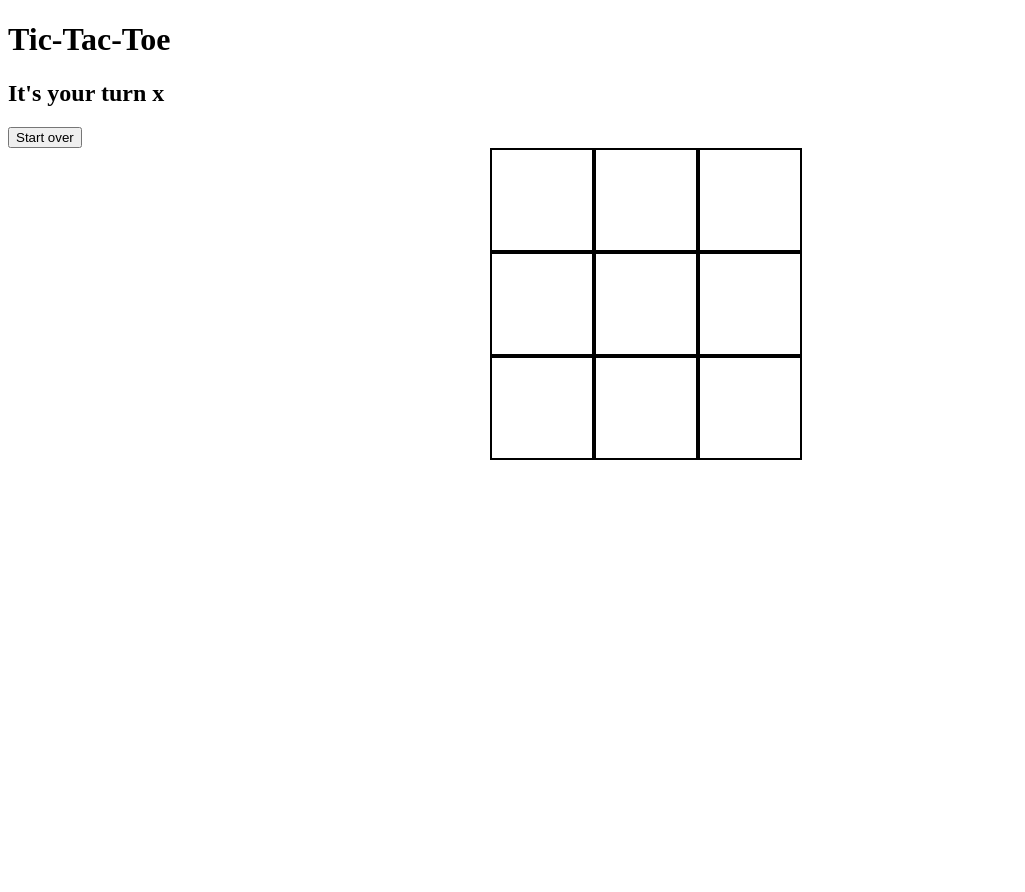
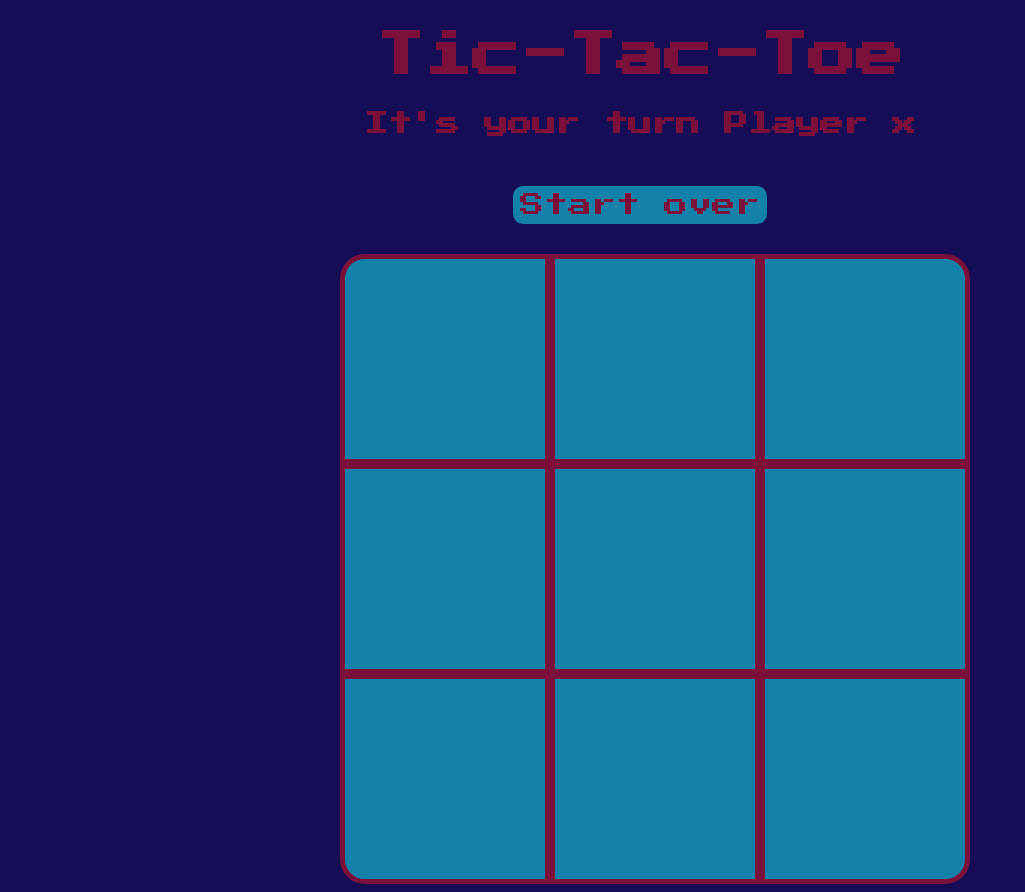
Before and after one commit to lrd373/tic-tac-toe, a plain HTML site: page index.html in a window 1280 px wide. Both pictures are taken after a click on the button "Start game". Shown: the whole page, without its empty margins (0-1025 px from the left). Before the commit the page ends 800 px from the top, so only its background shows below. Drawn offline with Linux system fonts and the light colour scheme.

Commit message:
Finished game

```diff
--- a/game.js
+++ b/game.js
@@ -1,3 +1,8 @@
+// FOR LATER: Add 'play against computer' option
+
+
+// TO DO
+// Find bug where tie registers as O winning?
 
 // Gameboard as module
 const gameboard = (() => {
@@ -5,9 +10,12 @@ const gameboard = (() => {
     let board = [];
     const _spots = document.querySelectorAll(".play-spot");
     const _winnerText = document.querySelector("#winner-text");
+    const slowClap = new Audio("sounds/Slow-Clap.mp3");
+    const bigCheer = new Audio("sounds/Battle-Crowd-Celebration-Short.mp3");
 
     let _startButton = document.querySelector("#start-button");
     _startButton.addEventListener("click", () => {
+        cheerWinner();
         if (gameState.isGameOn === "off") {
             _startButton.textContent = "Start over";
             gameState.setCurrentPlayer();
@@ -40,6 +48,21 @@ const gameboard = (() => {
         });
     });
 
+    const shootLaser = () => {
+        const laser1 = new Audio("sounds/Long-Laser-1.mp3");
+        const laser2 = new Audio("sounds/Short-Laser-1.mp3");
+        const laser3 = new Audio("sounds/Short-Laser-2.mp3");
+
+        let laserNumber = Math.ceil(Math.random() * 3);
+        if (laserNumber === 1) {
+            laser1.play();
+        } else if (laserNumber === 2) {
+            laser2.play();
+        } else {
+            laser3.play();
+        }
+    };
+
     const clearBoard = () => {
         gameboard.board.forEach(spotObj => {
             spotObj.setState("");
@@ -53,78 +76,106 @@ const gameboard = (() => {
         let xNegativeSlopeDiag = xs.filter(obj => (obj.getRow() === obj.getColumn()));
         let oNegativeSlopeDiag = os.filter(obj => (obj.getRow() === obj.getColumn()));
         if (xNegativeSlopeDiag.length === 3) {
+            console.log("Found negative diagonal for x");
             declareWinner("x");
             return;
         } else if (oNegativeSlopeDiag.length === 3) {
+            console.log("Found negative diagonal for O");
             declareWinner("o");
             return;
         }
 
         let xPositiveSlopeDiag = xs.filter(obj =>
-                (parseInt(obj.getRow()) + parseInt(obj.getColumn()) === 4));
+            (parseInt(obj.getRow()) + parseInt(obj.getColumn()) === 4));
         let oPositiveSlopeDiag = os.filter(obj =>
-                (parseInt(obj.getRow()) + parseInt(obj.getColumn()) === 4));
+            (parseInt(obj.getRow()) + parseInt(obj.getColumn()) === 4));
         if (xPositiveSlopeDiag.length === 3) {
+            console.log("Found positive diagonal for x");
             declareWinner("x");
             return;
         } else if (oPositiveSlopeDiag.length === 3) {
+            console.log("Found positive diagonal for O");
             declareWinner("o");
             return;
         }
 
         // Check for matching rows or columns of X's
-        for (let i=0; i<xs.length; i++) {
+        for (let i = 0; i < xs.length; i++) {
             let matchingRows = 1;
             let matchingColumns = 1;
 
-            for (let j=i+1; j < xs.length; j++) {
+            for (let j = i + 1; j < xs.length; j++) {
 
                 if (xs[i].getRow() === xs[j].getRow()) {
                     matchingRows++;
-                    if (matchingRows >=3) {break;};
+                    if (matchingRows >= 3) { break; };
                 }
                 if (xs[i].getColumn() === xs[j].getColumn()) {
                     matchingColumns++;
-                    if (matchingColumns >= 3) {break;};
+                    if (matchingColumns >= 3) { break; };
                 }
             }
 
-            // 3 where row=column or 3-1, 2-2, 1-3
             if (matchingRows === 3 || matchingColumns === 3) {
+                console.log("Found matching row or column for X");
                 declareWinner("x");
                 return;
             }
         };
 
         // Check for matching rows or columns of O's
-        for (let i=0; i<os.length; i++) {
+        for (let i = 0; i < os.length; i++) {
             let matchingRows = 1;
             let matchingColumns = 1;
-            for (let j=i+1; j < os.length; j++) {
+            for (let j = i + 1; j < os.length; j++) {
                 if (os[i].getRow() === os[j].getRow()) {
                     matchingRows++;
-                    if (matchingRows >=3) {break;};
+                    if (matchingRows >= 3) { break; };
                 }
                 if (os[i].getColumn() === os[j].getColumn()) {
                     matchingColumns++;
-                    if (matchingColumns >= 3) {break;};
+                    if (matchingColumns >= 3) { break; };
                 }
             }
-            // 3 where row=column or 3-1, 2-2, 1-3
+
             if (matchingRows === 3 || matchingColumns === 3) {
                 declareWinner("o");
+                console.log("Found matching row or column for O");
                 return;
             }
         };
+
+        let filledIn = gameboard.board.filter(obj => obj.getState() != "");
+        if (filledIn.length === 9) {
+            declareWinner("tie");
+            return;
+        }
+
+    };
+
+    const cheerWinner = (winner) => {
+        if (winner === "tie") {
+            slowClap.play();
+        } else if (winner) {
+            bigCheer.play();
+        } else if (!slowClap.ended || ! bigCheer.ended) {
+            slowClap.pause();
+            bigCheer.pause();
+        }
     };
 
     const declareWinner = (winner) => {
-        _winnerText.textContent = `Player ${winner} is the winner!`;
+        if (winner === "tie") {
+            _winnerText.textContent = "It's a tie! Click to start again:"
+        } else {
+            _winnerText.textContent = `Player ${winner} is the winner!`;
+        }
+        cheerWinner(winner);
         _winnerText.classList.remove("hidden");
         gameState.restartGame(_startButton);
     };
 
-    return {board, checkScore, clearBoard};
+    return { board, checkScore, clearBoard, shootLaser};
 })();
 
 
@@ -140,7 +191,7 @@ function playSpotFactory(spotId, row, column) {
 
     const setState = (text) => {
         _state = text;
-        thisSpot().textContent = _state;
+        thisSpot().firstChild.textContent = _state;
     };
 
     const getRow = () => {
@@ -156,7 +207,7 @@ function playSpotFactory(spotId, row, column) {
         return spot;
     };
 
-    return {getState, setState, thisSpot, getRow, getColumn, id};
+    return { getState, setState, thisSpot, getRow, getColumn, id };
 }
 
 
@@ -172,7 +223,7 @@ const gameState = (() => {
     };
 
     const setCurrentPlayer = () => {
-        if (_currentPlayer === "o" ) {
+        if (_currentPlayer === "o") {
             _currentPlayer = "x";
         } else if (_currentPlayer === "x") {
             _currentPlayer = "o";
@@ -180,7 +231,7 @@ const gameState = (() => {
             let _randomNum = Math.ceil(Math.random() * 2);
             _randomNum % 2 === 0 ? _currentPlayer = "x" : _currentPlayer = "o";
         }
-        _currentPlayerDisplay.textContent = `It's your turn ${_currentPlayer}`;
+        _currentPlayerDisplay.textContent = `It's your turn Player ${_currentPlayer}`;
     };
 
     const setDisplay = (text) => {
@@ -199,19 +250,21 @@ const gameState = (() => {
         let spotObj = gameboard.board.find(theSpot => theSpot.id === id);
 
         if (_currentPlayer === "x" && !spotObj.getState()) {
+            gameboard.shootLaser();
             spotObj.setState("x");
             setCurrentPlayer();
         } else if (_currentPlayer === "o" && !spotObj.getState()) {
+            gameboard.shootLaser();
             spotElement.textContent = "o";
             // Find spot in board array, update its state
             let spotObj = gameboard.board.find(theSpot => theSpot.id === id);
             spotObj.setState("o");
             setCurrentPlayer();
-        } else if (_currentPlayer === ""){
+        } else if (_currentPlayer === "") {
             setCurrentPlayer();
         }
 
     };
 
-    return {getCurrentPlayer, setCurrentPlayer, setDisplay, playTurn, restartGame, isGameOn};
+    return { getCurrentPlayer, setCurrentPlayer, setDisplay, playTurn, restartGame, isGameOn };
 })();
--- a/index.html
+++ b/index.html
@@ -3,6 +3,8 @@
 <head>
     <meta charset="UTF-8">
     <meta name="viewport" content="width=device-width, initial-scale=1.0">
+    <link rel="preconnect" href="https://fonts.gstatic.com">
+    <link href="https://fonts.googleapis.com/css2?family=Press+Start+2P&display=swap" rel="stylesheet">
     <link rel="stylesheet" href="styles.css">
     <title>Tic-Tac-Toe</title>
 </head>
@@ -14,22 +16,40 @@
         <button id="start-button" type="button">Start game</button>
     </header>
     <main>
-        <div id="row1">
-            <div class="play-spot" id="one-one" data-row ="1" data-column="1"></div>
-            <div class="play-spot" id="one-two" data-row ="1" data-column="2"></div>
-            <div class="play-spot" id="one-three" data-row ="1" data-column="3"></div>
+        <div id="column1">
+            <div class="play-spot" id="one-one" data-column ="1" data-row="1">
+                <div class="inner-text"></div>
+            </div>
+            <div class="play-spot" id="one-two" data-column ="1" data-row="2">
+                <div class="inner-text"></div>
+            </div>
+            <div class="play-spot" id="one-three" data-column ="1" data-row="3">
+                <div class="inner-text"></div>
+            </div>
         </div>
 
-        <div id="row2">
-            <div class="play-spot" id="two-one" data-row ="2" data-column="1"></div>
-            <div class="play-spot" id="two-two" data-row ="2" data-column="2"></div>
-            <div class="play-spot" id="two-three" data-row ="2" data-column="3"></div>
+        <div id="column2">
+            <div class="play-spot" id="two-one" data-column ="2" data-row="1">
+                <div class="inner-text"></div>
+            </div>
+            <div class="play-spot" id="two-two" data-column ="2" data-row="2">
+                <div class="inner-text"></div>
+            </div>
+            <div class="play-spot" id="two-three" data-column ="2" data-row="3">
+                <div class="inner-text"></div>
+            </div>
         </div>
 
-        <div id="row3">
-            <div class="play-spot" id="three-one" data-row ="3" data-column="1"></div>
-            <div class="play-spot" id="three-two" data-row ="3" data-column="2"></div>
-            <div class="play-spot" id="three-three" data-row ="3" data-column="3"></div>
+        <div id="column3">
+            <div class="play-spot" id="three-one" data-column ="3" data-row="1">
+                <div class="inner-text"></div>
+            </div>
+            <div class="play-spot" id="three-two" data-column ="3" data-row="2">
+                <div class="inner-text"></div>
+            </div>
+            <div class="play-spot" id="three-three" data-column ="3" data-row="3">
+                <div class="inner-text"></div>
+            </div>
         </div>
 
     </main>
--- a/styles.css
+++ b/styles.css
@@ -1,18 +1,74 @@
+/* TO DO */
+/* responsive sizing */
+
+
+body {
+    background-color: #150e56;
+    color: #7b113a;
+    font-family: 'Press Start 2P', monospace;
+    text-align: center;
+}
+
+h1 {
+    font-size: 3em;
+}
+
+button {
+    background-color: #1597bbd8;
+    border: none;
+    border-radius: 10px;
+    color: #7b113a;
+    font-family:'Press Start 2P', monospace;
+    font-size: 1.5em;
+    padding: 7px;
+    margin: 30px auto;
+}
+
+button:hover {
+    background-color: #8fd6e1;
+}
+
 main {
     display: grid;
     grid-template-columns: 1fr 1fr 1fr;
+    align-items: center;
     gap: 0;
-    width: 300px;
+    width: 600px;
     margin: auto;
 }
 
 .play-spot {
-    background-color: transparent;
-    border: solid 2px black;
-    height: 100px;
-    width: 100px;
+    background-color: #1597bbd8;
+    border: solid 5px #7b113a;
+    display: flex;
+    justify-content: center;
+    align-items: center;
+    font-size: 7em;
+    height: 200px;
+    width: 200px;
+    position: relative;
+}
+
+.play-spot:hover {
+    background-color: #8fd6e1;
 }
 
 .hidden {
     display: none;
 }
+
+#one-one {
+    border-top-left-radius: 25px;
+}
+
+#one-three {
+    border-bottom-left-radius: 25px;
+}
+
+#three-one {
+    border-top-right-radius: 25px;
+}
+
+#three-three {
+    border-bottom-right-radius: 25px;
+}
```
Also changed, not shown: 7 other files.
